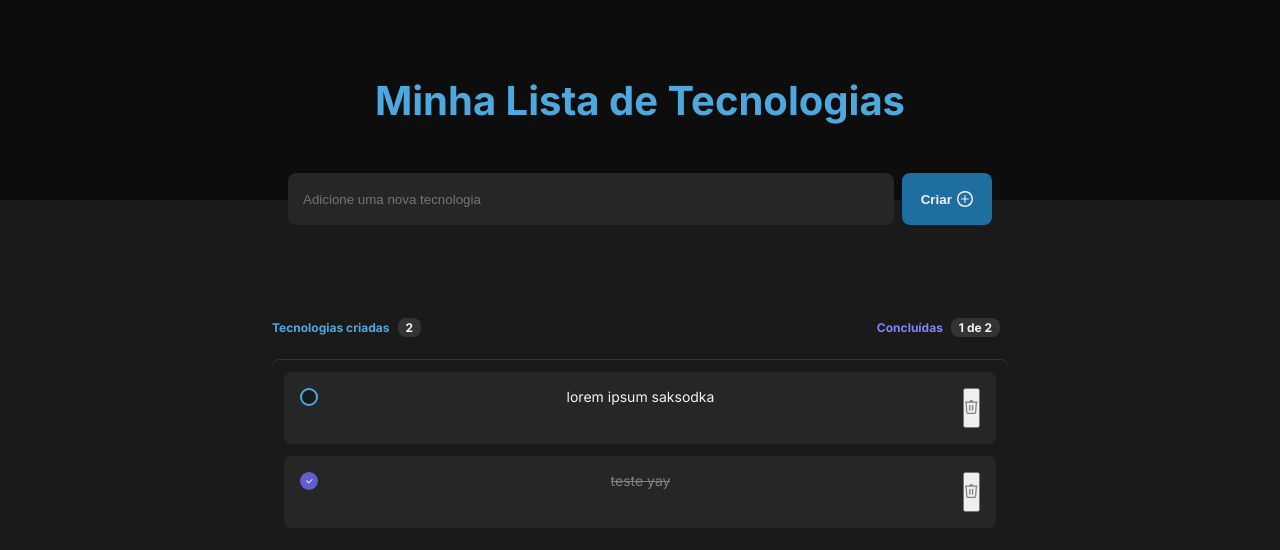
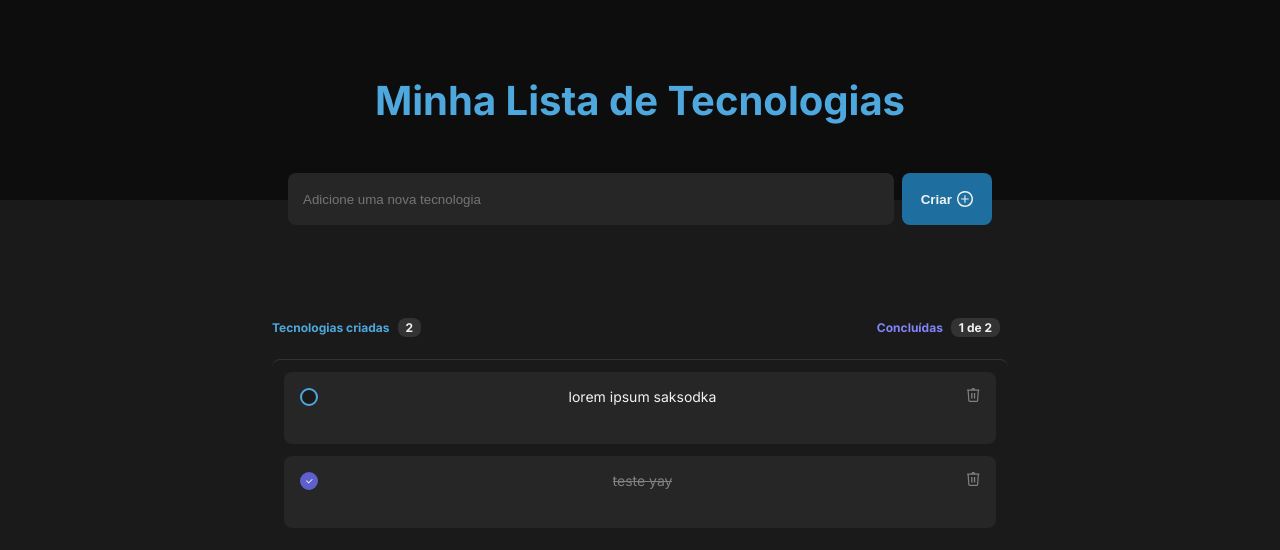
Before and after one commit to Robson-William/pw2-atividade-individual-02, a React (Vite) app: page / in a window 1280 px wide. Shown: the top 550 px of the page. Built offline with nearby package versions, Linux system fonts and the light colour scheme.

Commit message:
Adicionando css ao hover dos botões.

```diff
--- a/src/components/styles.css
+++ b/src/components/styles.css
@@ -32,6 +32,11 @@
   background-color: var(--blue-dark);
 }
 
+.card input:checked:hover {
+  background-image: url("/checkMarkLight.svg");
+  border: var(--purple);
+}
+
 .card p {
   word-wrap: break-word;
   overflow-x: auto;
@@ -41,3 +46,16 @@
   text-decoration: line-through;
   color: var(--gray-300);
 }
+
+.card button {
+  display: flex;
+  align-items: start;
+  background: none;
+  border: none;
+  cursor: pointer;
+}
+
+.card button:hover {
+  filter: invert(44%) sepia(38%) saturate(1013%) hue-rotate(314deg)
+    brightness(97%) contrast(88%);
+}
--- a/src/screens/styles.css
+++ b/src/screens/styles.css
@@ -28,6 +28,11 @@
   border: 1px solid var(--Gray-700);
   border-radius: 8px;
   padding: 15px;
+  color: var(--gray-300);
+}
+
+.input-task input:focus {
+  outline: 1px solid var(--purple-dark);
   color: var(--gray-100);
 }
 
@@ -43,6 +48,10 @@
   align-items: center;
   color: var(--gray-100);
   font-weight: 700;
+}
+
+.input-task button:hover {
+  background-color: var(--blue);
 }
 
 .task-list {
```
Also changed, not shown: src/components/Tech.tsx (+5 -5 lines).
